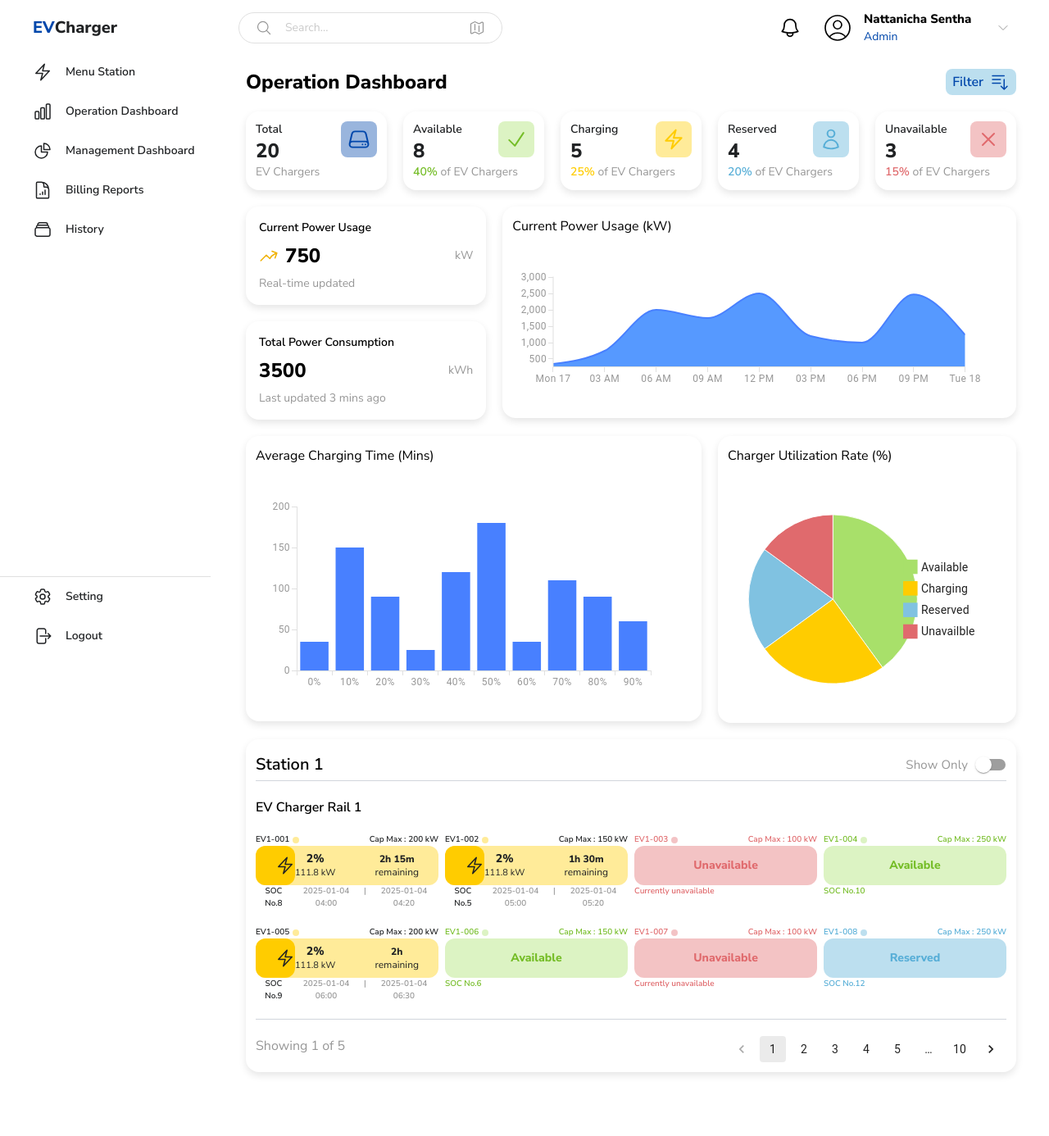
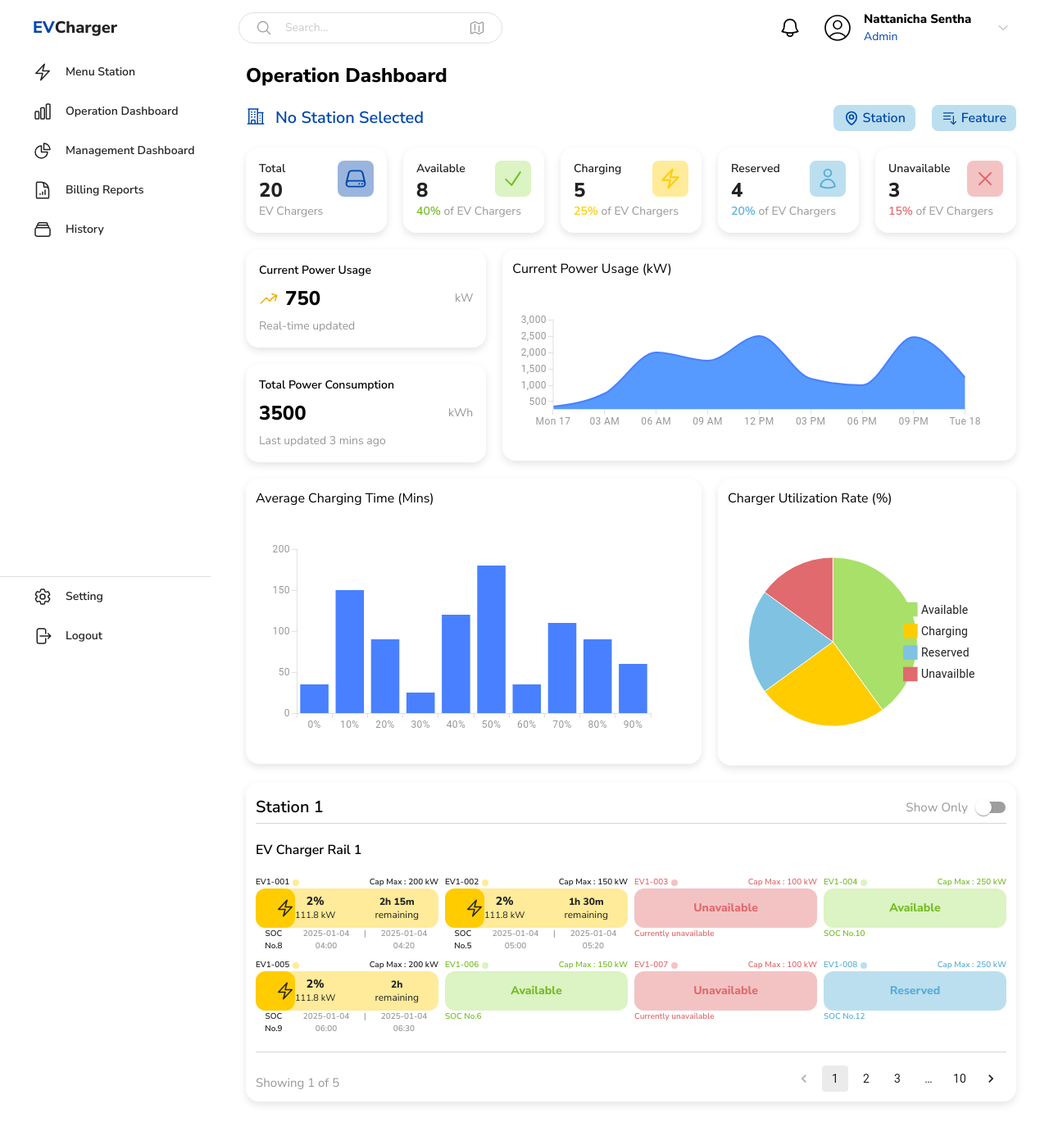
Before and after one commit to NattanichaSent/EV-Charger, a React (Vite) app: page / in a window 1280 px wide. Shown: the top 1386 px of the page at 82% size. Before the commit the page ends 1348 px from the top, so only its background shows below. Built offline with nearby package versions, Linux system fonts and the light colour scheme.

Commit message:
Add station option

```diff
--- a/src/component/FilterButton.jsx
+++ b/src/component/FilterButton.jsx
@@ -1,5 +1,5 @@
 import { useState } from "react";
-import { BarsArrowDownIcon } from "@heroicons/react/24/outline";
+import { BarsArrowDownIcon, ListBulletIcon } from "@heroicons/react/24/outline";
 
 function FilterButton({ showGraphs, onFilterChange }) {
     const [isOpen, setIsOpen] = useState(false);
@@ -17,16 +17,17 @@ function FilterButton({ showGraphs, onFilterChange }) {
             {/* ปุ่ม Filter */}
             <div
                 onClick={togglePopup}
-                className="flex text-secondary bg-bgSky font-semibold hover:bg-hover cursor-pointer py-1 px-2 rounded-lg w-fit"
+                className="flex text-secondary bg-bgSky font-semibold hover:bg-hover cursor-pointer py-1 px-3 rounded-lg w-fit items-center"
             >
-                <p className="mr-2">Filter</p>
-                <BarsArrowDownIcon className="w-6 h-6" />
+                <BarsArrowDownIcon className="w-5 h- mr-1" />
+                <p className="">Feature</p>
+                {/* <BarsArrowDownIcon className="w-6 h-6"/> */}
             </div>
 
             {/* Popup */}
             {isOpen && (
                 <div className="absolute right-0 mt-2 w-64 bg-white border border-gray-300 shadow-lg rounded-lg p-4 z-50">
-                    <p className="text-sm font-semibold">Filter Options</p>
+                    <p className="text-sm font-semibold text-start">Filter Options</p>
                     <div className="mt-2 space-y-2">
                         <label className="flex items-center space-x-2">
                             <input
@@ -85,7 +86,7 @@ function FilterButton({ showGraphs, onFilterChange }) {
                     </div>
                     <button
                         onClick={togglePopup}
-                        className="mt-3 w-full bg-blue-500 text-white py-1 px-2 rounded-lg hover:bg-blue-700"
+                        className="mt-3 w-full bg-blue-500 text-white py-1 px-2 rounded-lg hover:bg-blue-700 cursor-pointer"
                     >
                         Apply
                     </button>
--- a/src/component/PagePagination.jsx
+++ b/src/component/PagePagination.jsx
@@ -4,9 +4,11 @@ import Stack from '@mui/material/Stack';
 
 export default function PagePagination() {
     return (
-        <Stack spacing={2}>
-            <Pagination count={10} shape="rounded" />
-
+        <Stack spacing={2} className='w-fit !text-[9px] items-center'>
+            <div className='lg:hidden md:hidden'>
+                <Pagination count={10} shape="rounded" boundaryCount={0} siblingCount={0} size="small" className='flex justify-end mt-5' />
+            </div>
+            <Pagination count={10} shape="rounded" boundaryCount={1} siblingCount={0} className='hidden lg:block md:block' />
         </Stack>
     );
 }
--- a/src/component/ShowAll.jsx
+++ b/src/component/ShowAll.jsx
@@ -1,7 +1,6 @@
 import Divider from "@mui/material/Divider";
 import EVStatus from "./EVStatus";
 import EVData from "../data/EVData";
-
 
 const chunkArray = (array, size) => {
     const result = [];
@@ -20,15 +19,13 @@ function ShowAll() {
 
     return (
         <div>
-            <div className="flex flex-col ">
+            <div className="flex flex-col">
                 <Divider className="!border-stroke" />
                 <p className="flex justify-start mt-5 font-semibold">EV Charger Rail 1</p>
 
-                {/* แสดงผลข้อมูลในแต่ละแถว */}
-                <div className="mt-5">
-                    {limitedData.map((chunk, rowIndex) => (
-                        <div key={rowIndex} className="flex space-x-2 space-y-5">
-                            {chunk.map((ev, index) => (
+                {/* ใช้ Grid Layout */}
+                <div className="grid grid-cols-1 lg:grid-cols-4 justify-between gap-2 md:grid-cols-2 my-5 ">
+                    {limitedData.flat().map((ev, index) => (
                         <EVStatus
                             key={index}
                             soc={ev.soc}
@@ -42,14 +39,11 @@ function ShowAll() {
                         />
                     ))}
                 </div>
-                    ))}
-                </div>
 
-                {/* Divider */}
                 <Divider className="!border-gray-300 " />
             </div>
         </div>
     );
 }
 
-export default ShowAll
+export default ShowAll;
--- a/src/component/ShowOnly.jsx
+++ b/src/component/ShowOnly.jsx
@@ -21,7 +21,7 @@ function ShowOnly() {
                 <Divider className="!border-gray-300" />
                 <p className="flex justify-start my-5 font-semibold">EV Charger Rail 1</p>
                 {/* แถวที่ 1 */}
-                <div className="grid lg:grid-cols-4 grid-cols-2 gap-2 space-y-5">
+                <div className="grid lg:grid-cols-4 md:grid-cols-2 grid-cols-1 gap-2 ">
                     {chunkedData[0] && chunkedData[0].map((ev, index) => (
                         <EVStatus
                             key={index}
@@ -39,7 +39,7 @@ function ShowOnly() {
                 {/* <p className="flex justify-start my-5 font-semibold">EV Charger Rail 2</p> */}
                 {/* แถวที่ 2 */}
                 {chunkedData[1] && (
-                    <div className="grid lg:grid-cols-4 grid-cols-2 gap-2 space-y-5">
+                    <div className="grid lg:grid-cols-4 md:grid-cols-2 grid-cols-1 gap-2 mt-2 mb-5">
                         {chunkedData[1].map((ev, index) => (
                             <EVStatus
                                 key={index}
--- /dev/null
+++ b/src/component/StationOption.jsx
@@ -0,0 +1,81 @@
+import { useState } from "react";
+import { MapPinIcon } from "@heroicons/react/24/outline";
+import stationsData from "../data/StationData";
+
+function StationOption({ selectedStations, onSelectStation }) {
+    const [isOpen, setIsOpen] = useState(false);
+
+    // ฟังก์ชันเปิด/ปิด popup
+    const togglePopup = () => setIsOpen(!isOpen);
+
+    // ฟังก์ชันอัปเดตสถานีที่เลือก
+    const handleStationChange = (stationName) => {
+        if (stationName === "All") {
+            // เลือกทุกสถานี
+            if (selectedStations.length === stationsData.length) {
+                onSelectStation([]); // ถ้าเลือกครบแล้ว ให้ยกเลิกการเลือกทั้งหมด
+            } else {
+                onSelectStation(stationsData.map((station) => station.name)); // เลือกทุกสถานี
+            }
+        } else {
+            // หากเลือกสถานีอื่นๆ
+            if (selectedStations.includes(stationName)) {
+                // หากสถานีนี้ถูกเลือกอยู่แล้ว, ลบออกจาก array
+                onSelectStation(selectedStations.filter((station) => station !== stationName));
+            } else {
+                // หากสถานีนี้ยังไม่ถูกเลือก, เพิ่มเข้าไปใน array
+                onSelectStation([...selectedStations, stationName]);
+            }
+        }
+    };
+
+    return (
+        <div className="relative ">
+            <div
+                onClick={togglePopup}
+                className="flex text-secondary bg-bgSky font-semibold hover:bg-hover cursor-pointer py-1 px-3 rounded-lg w-fit items-center"
+            >
+                <MapPinIcon className="w-5 h-5 mr-1 font-bold" strokeWidth={2} />
+                <p className="">Station</p>
+            </div>
+            {isOpen && (
+                <div className="absolute right-0 mt-2 w-64 bg-white border border-gray-300 shadow-lg rounded-lg p-4 z-50 ">
+                    <p className="text-sm font-semibold text-start">Select Stations</p>
+                    <div className="mt-2 space-y-2">
+                        {/* เพิ่มตัวเลือก "All" */}
+                        <label className="flex items-center space-x-2 cursor-pointer">
+                            <input
+                                type="checkbox"
+                                checked={selectedStations.length === stationsData.length} // เช็คว่าทุกสถานีถูกเลือกแล้วหรือยัง
+                                onChange={() => handleStationChange("All")} // เลือก/ยกเลิกเลือกทุกสถานี
+                                className="w-4 h-4"
+                            />
+                            <span>All</span>
+                        </label>
+
+                        {/* แสดงสถานีแต่ละตัว */}
+                        {stationsData.map((station) => (
+                            <label key={station.id} className="flex items-center space-x-2 cursor-pointer">
+                                <input
+                                    type="checkbox"
+                                    checked={selectedStations.includes(station.name)} // เช็คสถานีที่ถูกเลือก
+                                    onChange={() => handleStationChange(station.name)} // อัปเดตเมื่อมีการเปลี่ยนแปลง
+                                    className="w-4 h-4"
+                                />
+                                <span>{station.name}</span>
+                            </label>
+                        ))}
+                    </div>
+                    <button
+                        onClick={togglePopup}
+                        className="mt-3 w-full bg-blue-500 text-white py-1 px-2 rounded-lg hover:bg-blue-700"
+                    >
+                        Apply
+                    </button>
+                </div>
+            )}
+        </div>
+    );
+}
+
+export default StationOption;
--- a/src/component/StationStatus.jsx
+++ b/src/component/StationStatus.jsx
@@ -51,7 +51,7 @@ function StationStatus() {
 
 
             {/* ใช้ Tailwind ปรับสีเส้นได้ */}
-            <div className="flex justify-between mt-5 text-md text-icon">
+            <div className="flex justify-between lg:text-[15px] md:text-md text-sm text-icon items-end">
                 <p>Showing 1 of 5</p>
                 <PagePagination />
             </div>
--- a/src/component/Status.jsx
+++ b/src/component/Status.jsx
@@ -18,7 +18,7 @@ const iconMap = {
 
 function Status() {
     return (
-        <div className="grid grid-cols-5 md:grid-cols-3 lg:grid-cols-5 gap-x-5 gap-y-5 w-full h-fit">
+        <div className="grid grid-cols-1 md:grid-cols-3 lg:grid-cols-5 gap-x-5 gap-y-5 w-full h-fit">
             {StatusData.map((item, index) => (
                 <StatusBlock
                     key={index}
--- a/src/component/StatusBlock.jsx
+++ b/src/component/StatusBlock.jsx
@@ -26,7 +26,7 @@ function StatusBlock({
     iconBgColor = "bg-gray-200",
 }) {
     return (
-        <div className=" flex flex-col p-3 rounded-2xl shadow-[0px_4px_10px_rgba(0,0,0,0.10)] w-full hover:bg-bgHover">
+        <div className=" flex flex-col p-4 rounded-2xl shadow-[0px_4px_10px_rgba(0,0,0,0.10)] w-full hover:bg-bgHover">
             <div className="flex">
                 <div className="flex flex-col text-left justify-between  w-full text-primary">
                     <p className="w-auto  text-sm font-semibold">{title}</p>
--- a/src/component/TopBar.jsx
+++ b/src/component/TopBar.jsx
@@ -6,9 +6,9 @@ import ProfileNavbar from "./ProfileNavbar";
 
 const TopBar = ({ className }) => {
     return (
-        <div className={`flex items-center lg:px-10 md:px-10 ${className}`}>
+        <div className={`flex items-center lg:px-10 md:px-10 px-3 ${className}`}>
             <button className="lg:hidden">
-                <Bars3Icon className="h-6 w-6 text-icon mr-3" />
+                <Bars3Icon className="h-6 w-6 text-icon mr-3 " />
             </button>
 
             <div className="py-5 flex justify-center items-center lg:mr-37">
--- /dev/null
+++ b/src/data/StationData.jsx
@@ -0,0 +1,9 @@
+const stationsData = [
+    { id: 1, name: "Station 1" },
+    { id: 2, name: "Station 2" },
+    { id: 3, name: "Central Station" },
+    { id: 4, name: "West Station" },
+    { id: 5, name: "East Station" },
+];
+
+export default stationsData;
--- a/src/pages/Operation.jsx
+++ b/src/pages/Operation.jsx
@@ -1,17 +1,21 @@
 import { useState } from "react";
+import StationOption from "../component/StationOption"; // ✅ Import component ใหม่
 import FilterButton from "../component/FilterButton";
 import Status from "../component/Status";
 import TopBar from "../component/TopBar";
 import SideBar from "../component/SideBar";
 import PowerMeter from "../component/PowerMeter";
-import { ArrowTrendingUpIcon } from "@heroicons/react/24/outline";
+import { ArrowTrendingUpIcon, BuildingOffice2Icon } from "@heroicons/react/24/outline";
 import LineGraph from "../component/LineGraph";
 import BarGraph from "../component/BarGraph";
 import PieGraph from "../component/PieGraph";
 import StationStatus from "../component/StationStatus";
 
+
 function Operation() {
-    // State สำหรับควบคุมการแสดงผลของกราฟแต่ละตัว
+    // เปลี่ยน selectedStation เป็นอาร์เรย์
+    const [selectedStations, setSelectedStations] = useState([]); // ✅ เก็บหลายสถานี
+
     const [showGraphs, setShowGraphs] = useState({
         status: true,
         totalPower: true,
@@ -36,20 +40,38 @@ function Operation() {
                 <div className="hidden lg:block">
                     <SideBar className="fixed top-16 left-0 bottom-0 z-10" />
                 </div>
-                <div className="w-full lg:pl-[300px] lg:pr-10 lg:mt-5 md:px-10 md:mt-2 bg-background">
-                    <div className="flex justify-between w-full h-fit mb-5">
+                <div className="w-full lg:pl-[300px] lg:pr-10 lg:mt-0 md:px-10 md:mt-0 p-3 bg-background">
+                    <div className="w-full h-fit mb-5">
                         <p className="font-bold text-2xl text-start">Operation Dashboard</p>
-                        {/* ส่ง state และฟังก์ชัน update ไปให้ FilterButton */}
-                        <FilterButton showGraphs={showGraphs} onFilterChange={updateGraphs} />
                     </div>
+                    <div className="flex justify-between w-full h-fit mb-5 items-center">
+                        <div className="flex gap-3 items-start">
+                            <BuildingOffice2Icon className="w-6 h-6 text-secondary" />
+                            <p className="font-semibold text-xl text-start">
+
+                                <span className="text-secondary">
+                                    {/* แสดงสถานีที่เลือก */}
+                                    {selectedStations.length > 0
+                                        ? selectedStations.join(", ")
+                                        : "No Station Selected"}
+                                </span>
+                            </p>
+                        </div>
+                        <div className="lg:flex lg:gap-5 md:flex md:gap-5 hidden">
+                            <StationOption
+                                selectedStations={selectedStations}
+                                onSelectStation={setSelectedStations} // ✅ ส่งฟังก์ชันไปให้เลือกสถานี
+                            />
+                            <FilterButton showGraphs={showGraphs} onFilterChange={updateGraphs} />
+                        </div>
+                    </div>
+
+                    {/* ส่วนแสดงผลกราฟ */}
                     <div className="flex flex-col ">
-                        {showGraphs.status && (
-                            <div className="mb-5">
-                                <Status />
-                            </div>)}
-                        <div className=" lg:grid lg:grid-cols-6 lg:space-x-5 mb-5  ">
-                            <div className=" lg:col-span-2 lg:flex lg:flex-col lg:justify-between md:grid md:grid-cols-3 md:space-x-5">
-                                <div className=" md:flex md:flex-col md:justify-between md:space-y-5 md:col-span-1 lg:w-full">
+                        {showGraphs.status && <div className="mb-5"><Status /></div>}
+                        <div className="lg:grid lg:grid-cols-6 lg:space-x-5 mb-5">
+                            <div className="lg:col-span-2 lg:flex lg:flex-col lg:justify-between md:grid md:grid-cols-3 md:space-x-5">
+                                <div className="space-y-5 md:flex md:flex-col md:justify-between md:space-y-5 md:col-span-1 lg:w-full">
                                     {showGraphs.line && (
                                         <PowerMeter
                                             label="Current Power Usage"
@@ -58,7 +80,8 @@ function Operation() {
                                             power={750}
                                             unit="kW"
                                             description="Real-time updated"
-                                        />)}
+                                        />
+                                    )}
                                     {showGraphs.totalPower && (
                                         <PowerMeter
                                             label="Total Power Consumption"
@@ -68,36 +91,15 @@ function Operation() {
                                         />
                                     )}
                                 </div>
-                                {showGraphs.pie && (
-                                    <div className="lg:hidden md:col-span-2  ">
-                                        <PieGraph />
-                                    </div>
-                                )}
+                                {showGraphs.pie && <div className="lg:hidden md:col-span-2 my-5 md:my-0"><PieGraph /></div>}
                             </div>
-
-
-                            {showGraphs.line && (
-                                <div className="w-full h-full col-span-4 md:mt-5 lg:mt-0">
-                                    <LineGraph />
-                                </div>
-                            )}
+                            {showGraphs.line && <div className="w-full h-full col-span-4 md:mt-5 lg:mt-0"><LineGraph /></div>}
                         </div>
                         <div className="lg:grid lg:grid-cols-5 gap-5 w-full">
-                            {showGraphs.bar && (
-                                <div className="col-span-3 mb-5">
-                                    <BarGraph />
-                                </div>
-                            )}
-                            {showGraphs.pie && (
-                                <div className="hidden md:hidden lg:block w-full col-span-2 mb-5">
-                                    <PieGraph />
-                                </div>
-                            )}
+                            {showGraphs.bar && <div className="col-span-3 mb-5"><BarGraph /></div>}
+                            {showGraphs.pie && <div className="hidden md:hidden lg:block w-full col-span-2 mb-5"><PieGraph /></div>}
                         </div>
-                        {showGraphs.station && (
-                            <div className="h-full w-full ">
-                                <StationStatus />
-                            </div>)}
+                        {showGraphs.station && <div className="h-full w-full"><StationStatus /></div>}
                     </div>
                 </div>
             </div>
```
Lines whose indentation alone changed are shown as unchanged.
